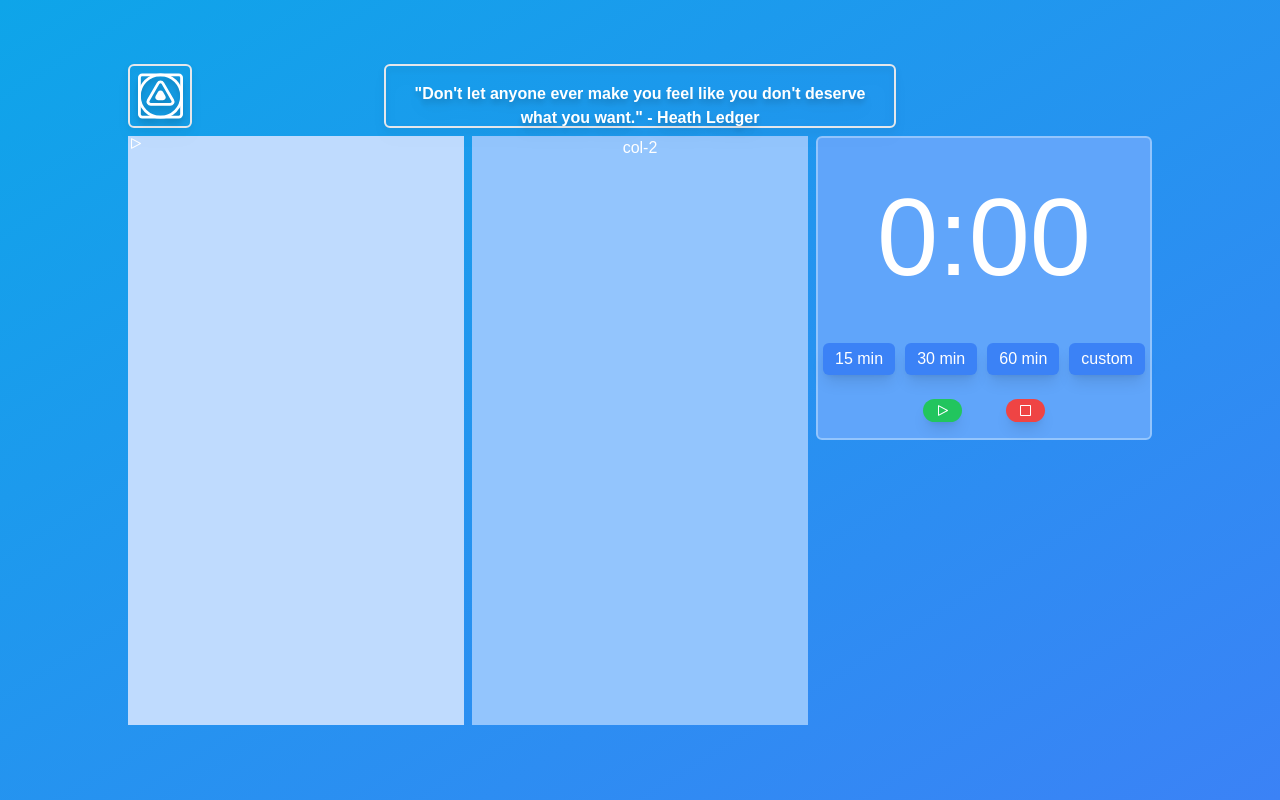
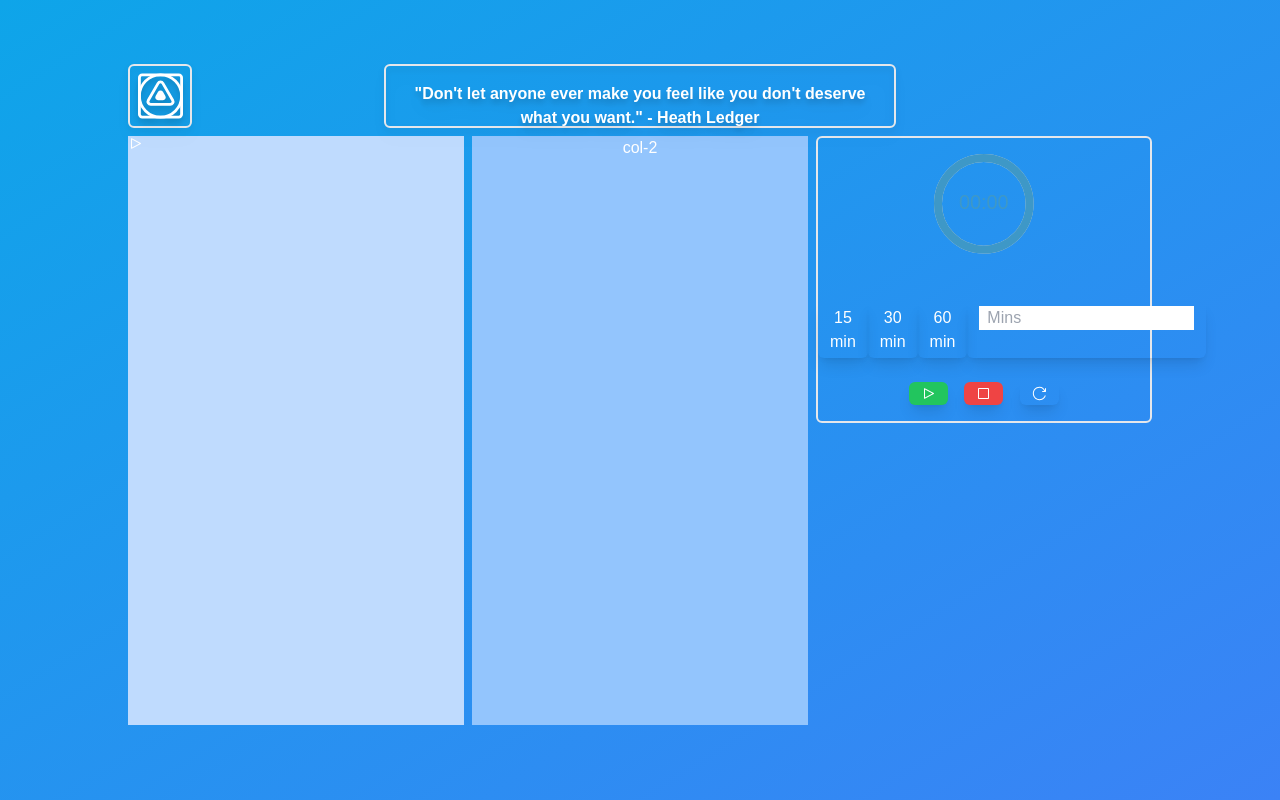
Before and after one commit to CMPE-133-Group-1/dev-dashboard, a React (Create React App) app: page / in a window 1280 px wide. Built offline with nearby package versions, Linux system fonts and the light colour scheme.

Commit message:
Update Timer.jsx

```diff
--- a/src/components/Timer.jsx
+++ b/src/components/Timer.jsx
@@ -1,29 +1,127 @@
-import React from 'react'
-import { PlayIcon, StopIcon } from '@radix-ui/react-icons'
+import React, {useEffect, useState} from 'react'
+import { PlayIcon, ReloadIcon, StopIcon } from '@radix-ui/react-icons'
+import { CircularProgressbar } from 'react-circular-progressbar';
+import 'react-circular-progressbar/dist/styles.css';
 
 
+//progress bar from https://www.npmjs.com/package/react-circular-progressbar
 function Timer(){
+  const [min, setMin] = useState(0)
+  const [sec, setSec] = useState(0)
+  const [selectedTime, setSelectedTime] = useState(0);
+  //const [displayMsg, setDisplayMsg] = useState(false)
+  const [pause, setPause] = useState(1)
+
+    useEffect(()=> {
+        if(pause===0){
+        let interval = setInterval( () => {
+            clearInterval(interval)
+              if(sec === 0){
+                if(min !== 0){
+                  setSec(59)
+                  setMin(min-1)
+                }else{
+                  //let minutes = displayMsg ? min : 4;
+                  //let seconds = 59;
+                  alert("Time for a break!")
+                  //setSec(seconds)
+                  //setMin(minutes)
+                  //setDisplayMsg(!displayMsg)
+                }
+              } else {
+                setSec(sec-1)
+              }
+        },1000)
+      }
+    }, [sec,pause])
+
+    let getTotalTime = (min, sec, selected) => {
+      return (((min * 60) + sec) / (selected)) * 100;
+    }
+
+    let updateSelectedTime = (newMin) => {
+      setSelectedTime((newMin * 60) + sec);
+    }
+
+  const timerMin = min < 10 ? `0${min}` : min;
+  const timerSec = sec < 10 ? `0${sec}` : sec;
+
   return(
-    <div className="bg-blue-400 border-2 border-blue-300 rounded-md pt-4 pb-4 flex flex-col gap-6">
+    <div className="bg-Timer border-2 border-from-[#74634F] rounded-md pt-4 pb-4 flex flex-col gap-6">
+      <div style={{ width: "30%", margin: "auto"}}>
+        <CircularProgressbar
+          value={getTotalTime(min, sec, selectedTime)}
+          text={timerMin+':'+timerSec}
+        />
+      </div>
 
-      <h1 className="text-XXL"> {'0'+':'+'00'} </h1>
+
+
+      <h1 className="text-XXL">  </h1>
 
       <div className="flex flex-row justify-around">
-        <button className="shadow-lg bg-blue-500 hover:bg-blue-600 rounded-md p-1 pl-3 pr-3"> 15 min </button>
-        <button className="shadow-lg bg-blue-500 hover:bg-blue-600 rounded-md p-1 pl-3 pr-3"> 30 min </button>
-        <button className="shadow-lg bg-blue-500 hover:bg-blue-600 rounded-md p-1 pl-3 pr-3"> 60 min </button>
-        <button className="shadow-lg bg-blue-500 hover:bg-blue-600 rounded-md p-1 pl-3 pr-3"> custom </button>
+        <button className="shadow-lg bg-TimerButton hover:bg-blue-600 rounded-md p-1 pl-3 pr-3"
+        onClick={() => {
+          setMin(15);
+          updateSelectedTime(15);
+        }}> 15 min </button>
+
+        <button className="shadow-lg bg-TimerButton hover:bg-blue-600 rounded-md p-1 pl-3 pr-3"
+        onClick={() => {
+          setMin(30);
+          updateSelectedTime(30);
+        }}> 30 min </button>
+
+        <button className="shadow-lg bg-TimerButton hover:bg-blue-600 rounded-md p-1 pl-3 pr-3"
+        onClick={() => {
+          setMin(60);
+          updateSelectedTime(60);
+        }}> 60 min </button>
+
+        <div className=' shadow-lg bg-TimerButton hover:bg-blue-600 rounded-md p-1 pl-3 pr-3'>
+          <input
+          type="number"
+          id="min" name="min"
+          min="1"
+          placeholder='Mins'
+          className=' bg-TimerButton pl-2'
+          onChange={(event) => {
+            setMin(event.target.value);
+            updateSelectedTime(event.target.value);
+          }}
+          />
+        </div>
       </div>
 
       <div className="flex flex-row justify-around w-1/2 ml-auto mr-auto ">
-        <button className="shadow-lg bg-green-500 hover:bg-green-600 rounded-full p-1 pl-3 pr-3">
-          <PlayIcon/>
-         </button>
-        <button className="shadow-lg bg-red-500 hover:bg-red-600 rounded-full p-1 pl-3 pr-3">
-          <StopIcon/>
+        <button
+            className='shadow-lg bg-green-500 hover:bg-green-600 rounded-md p-1 pl-3 pr-3'
+            onClick={() => {
+              setPause(0)
+              console.log("Start"+pause);
+              }}>
+            <PlayIcon/>
+        </button>
+        <button
+            className='shadow-lg bg-red-500 hover:bg-red-600 rounded-md p-1 pl-3 pr-3'
+            onClick={() => {
+              setPause(1)
+              console.log("Stop"+pause);
+              }}>
+            <StopIcon/>
+        </button>
+        <button
+            className='shadow-lg bg-TimerButton hover:bg-blue-600 rounded-md p-1 pl-3 pr-3'
+            onClick={() => {
+              setPause(1)
+              setMin(0)
+              setSec(0)
+              console.log("reset"+pause);
+
+              }}>
+            <ReloadIcon/>
         </button>
       </div>
-
     </div>
   )
 }
@@ -31,3 +129,12 @@ function Timer(){
 
 
 export default Timer;
+
+
+
+/*
+<button className="shadow-lg bg-green-500 hover:bg-green-600 rounded-full p-1 pl-3 pr-3" onClick={startTimer()}/>
+        <button className="shadow-lg bg-red-500 hover:bg-red-600 rounded-full p-1 pl-3 pr-3">
+          <StopIcon/>
+        </button>
+*/
```
